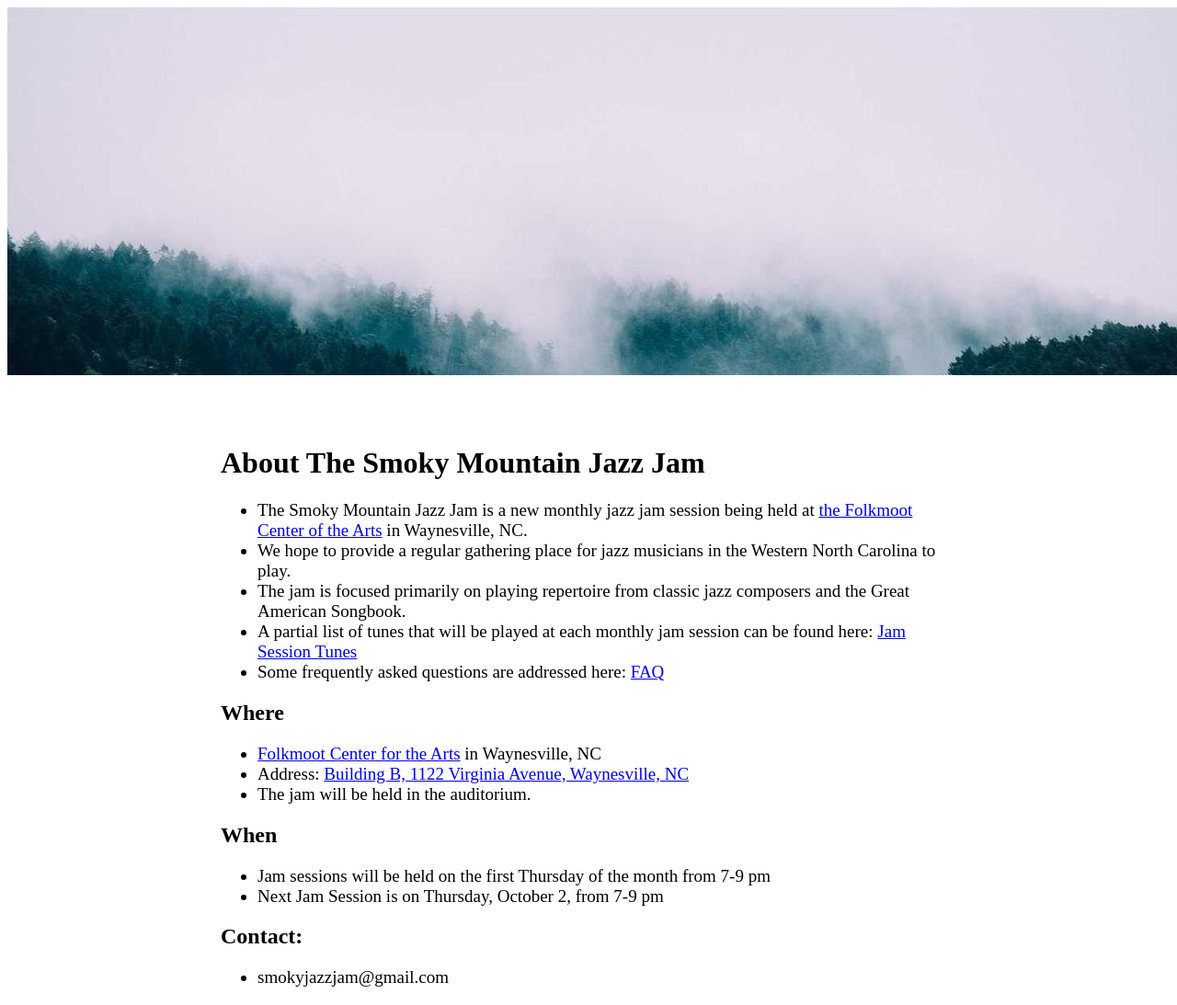
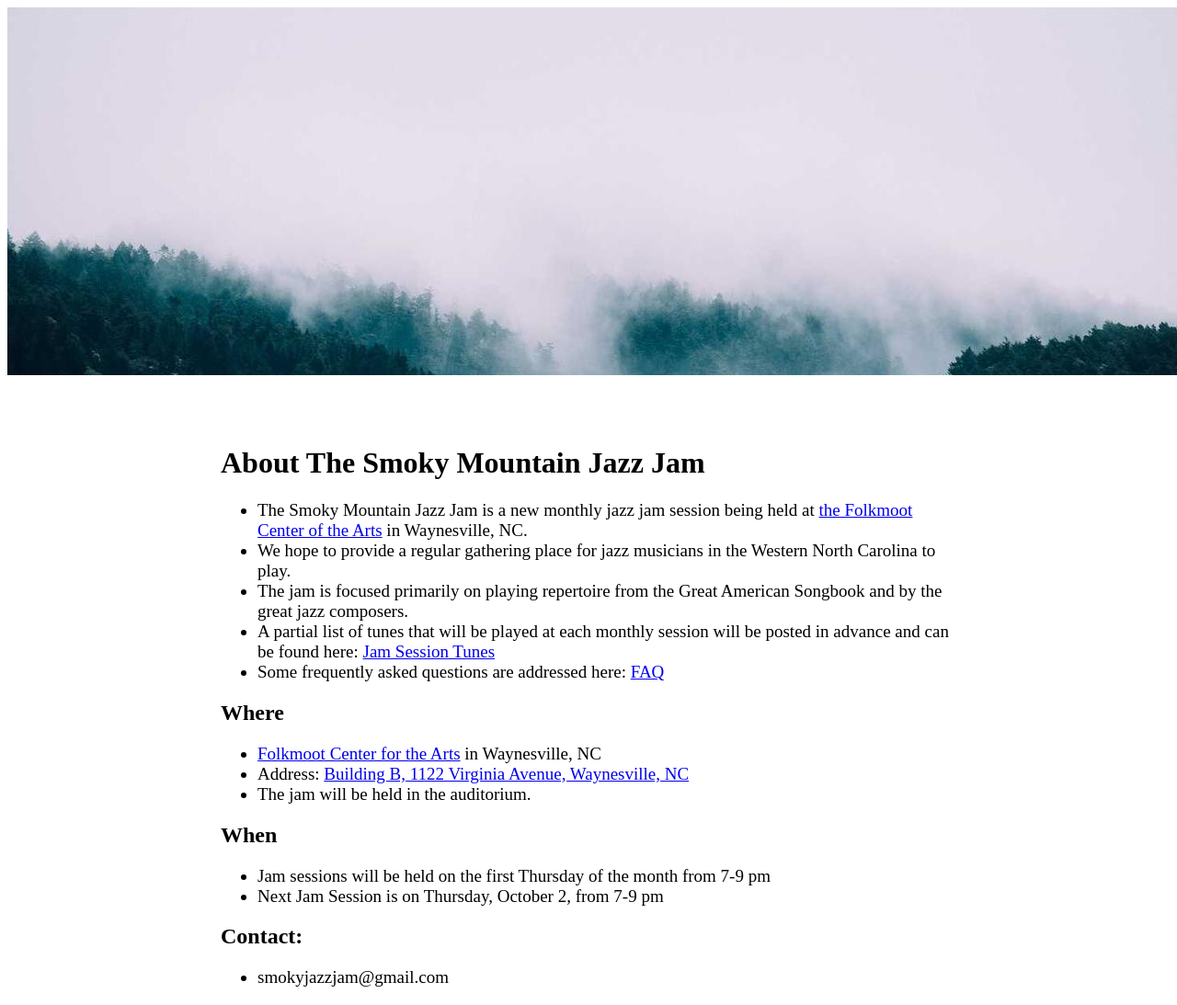
Before and after one commit to smokyjazzjam/smokyjazzjam, a Jekyll site: the page built from index.md, in a window 1280 px wide. Shown: the whole page at 92% size. Built offline with Jekyll 4.4.1, drawn with Linux system fonts in a browser that asks for light colours.

Commit message:
Update index.md

```diff
--- a/index.md
+++ b/index.md
@@ -20,8 +20,8 @@
   <ul class="larger-text">
     <li>The Smoky Mountain Jazz Jam is a new monthly jazz jam session being held at <a href="https://www.folkmoot.org/">the Folkmoot Center of the Arts</a> in Waynesville, NC.</li>
     <li>We hope to provide a regular gathering place for jazz musicians in the Western North Carolina to play.</li>
-    <li>The jam is focused primarily on playing repertoire from classic jazz composers and the Great American Songbook.</li>
-    <li>A partial list of tunes that will be played at each monthly jam session can be found here: <a href="jam_tunes">Jam Session Tunes</a></li>
+    <li>The jam is focused primarily on playing repertoire from the Great American Songbook and by the great jazz composers.</li>
+    <li>A partial list of tunes that will be played at each monthly session will be posted in advance and can be found here: <a href="jam_tunes">Jam Session Tunes</a></li>
     <li>Some frequently asked questions are addressed here: <a href="faq">FAQ</a></li>
   </ul>
 
```
